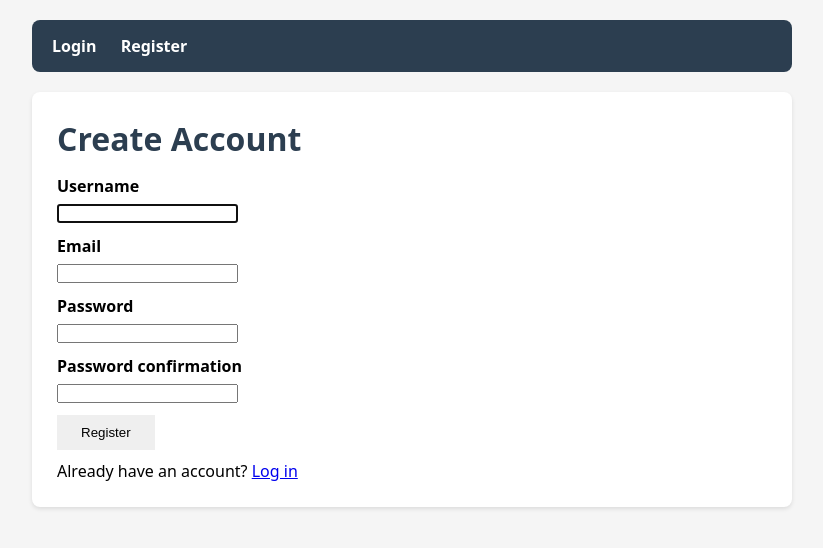
After one commit to yadavaman977/Python-Django-Training, a Django app: page /register/ in a window 1280 px wide. The commit adds this page. Shown: the top 548 px of the page, without its empty margins (228-1051 px from the left). Run offline with Django 4.2, Linux system fonts and the light colour scheme.

Commit message:
update code

```diff
--- a/taskmanager/taskmanager/settings.py
+++ b/taskmanager/taskmanager/settings.py
@@ -122,3 +122,5 @@ STATIC_URL = 'static/'
 # https://docs.djangoproject.com/en/4.2/ref/settings/#default-auto-field
 
 DEFAULT_AUTO_FIELD = 'django.db.models.BigAutoField'
+
+LOGIN_URL = '/login'
--- a/taskmanager/tasks/Templates/Tasks/base.html
+++ b/taskmanager/tasks/Templates/Tasks/base.html
@@ -83,8 +83,17 @@
 
 <body>
   <nav>
+    {% if user.is_authenticated %}
     <a href="{% url 'task_list' %}">Tasks</a>
     <a href="{% url 'task_create' %}">+ New Task</a>
+    <span style="float:right; color:#bbb;">
+      Hello, {{ user.username }} ·
+      <a href="{% url 'logout' %}" style="color:#e74c3c;">Logout</a>
+    </span>
+    {% else %}
+    <a href="{% url 'login' %}">Login</a>
+    <a href="{% url 'register' %}">Register</a>
+    {% endif %}
   </nav>
   <div class="container">{% block content %}{% endblock %}</div>
 </body>
--- /dev/null
+++ b/taskmanager/tasks/Templates/Tasks/register.html
@@ -0,0 +1,20 @@
+<!-- tasks/templates/tasks/register.html -->
+{% extends "tasks/base.html" %}
+{% block title %}Register{% endblock %}
+{% block content %}
+<h1>Create Account</h1>
+<form method="POST" style="margin-top:15px;">
+    {% csrf_token %}
+    {% for field in form %}
+    <div style="margin-bottom:12px;">
+        <label style="display:block; font-weight:bold; margin-bottom:4px;">{{ field.label }}</label>
+        {{ field }}
+        {% for error in field.errors %}
+        <p style="color:red; font-size:0.85em;">{{ error }}</p>
+        {% endfor %}
+    </div>
+    {% endfor %}
+    <button type="submit" class="btn" style="border:none; cursor:pointer; padding:10px 24px;">Register</button>
+    <p style="margin-top:10px;">Already have an account? <a href="{% url 'login' %}">Log in</a></p>
+</form>
+{% endblock %}
--- a/taskmanager/tasks/admin.py
+++ b/taskmanager/tasks/admin.py
@@ -1,5 +1,6 @@
 from django.contrib import admin
-from .models import Task
+from .models import Task, Category
 
 # Register your models here.
 admin.site.register(Task)
+admin.site.register(Category)
--- a/taskmanager/tasks/forms.py
+++ b/taskmanager/tasks/forms.py
@@ -1,5 +1,7 @@
 from django import forms
 from .models import Task
+from django.contrib.auth.forms import UserCreationForm
+from django.contrib.auth.models import User
 
 class TaskForm(forms.ModelForm):
     class Meta:
@@ -16,3 +18,11 @@ class TaskForm(forms.ModelForm):
                 'class': 'form-input',
             }),
         }
+
+
+class RegisterForm(UserCreationForm):
+    email = forms.EmailField(required=True)
+
+    class Meta:
+        model = User
+        fields = ['username', 'email', 'password1', 'password2']
--- a/taskmanager/tasks/urls.py
+++ b/taskmanager/tasks/urls.py
@@ -3,6 +3,9 @@ from . import views
 
 urlpatterns = [
     path('', views.task_list, name='task_list'),
+    path('register/', views.register_view, name='register'),
+    path('login/', views.login_view, name='login'),
+    path('logout/', views.logout_view, name='logout'),
     path('task/<int:pk>/', views.task_detail, name='task_detail'),
     path('task/new/', views.task_create, name='task_create'),
     path('task/<int:pk>/edit/', views.task_update, name='task_update'),
--- a/taskmanager/tasks/views.py
+++ b/taskmanager/tasks/views.py
@@ -1,9 +1,40 @@
 from django.shortcuts import render, get_object_or_404, redirect
 from .models import Task
-from .forms import TaskForm
+from .forms import TaskForm, RegisterForm
+from django.contrib.auth import login, logout
+from django.contrib.auth.forms import AuthenticationForm
+from django.contrib.auth.decorators import login_required
 
+def register_view(request):
+    if request.method == 'POST':
+        form = RegisterForm(request.POST)
+        if form.is_valid():
+            user = form.save()
+            login(request, user)
+            return redirect('task_list')
+    else:
+        form = RegisterForm()
+    return render(request, 'tasks/register.html', {'form': form})
+
+def login_view(request):
+    if request.method == 'POST':
+        form = AuthenticationForm(request, data=request.POST)
+        if form.is_valid():
+            user = form.get_user()
+            login(request, user)
+            return redirect('task_list')
+    else:
+        form = AuthenticationForm()
+    return render(request, 'tasks/login.html', {'form': form})
+
+@login_required
+def logout_view(request):
+    logout(request)
+    return redirect('login')
+
+@login_required
 def task_list(request):
-    tasks = Task.objects.all()
+    tasks = Task.objects.filter(user=request.user)
     pending_count = tasks.filter(completed=False).count()
     context = {
         'tasks': tasks,
@@ -11,20 +42,25 @@ def task_list(request):
     }
     return render(request, 'tasks/task_list.html', context)
 
+@login_required
 def task_detail(request, pk):
     task = get_object_or_404(Task, pk=pk)
     return render(request, 'tasks/task_detail.html', {'task': task})
 
+@login_required
 def task_create(request):
     if request.method == 'POST':
         form = TaskForm(request.POST)
         if form.is_valid():
-            form.save()
+            task = form.save(commit=False)
+            task.user = request.user
+            task.save()
             return redirect('task_list')
     else:
         form = TaskForm()
     return render(request, 'tasks/task_form.html', {'form': form, 'action': 'Create'})
 
+@login_required
 def task_update(request, pk):
     task = get_object_or_404(Task, pk=pk)
     if request.method == 'POST':
@@ -36,6 +72,7 @@ def task_update(request, pk):
         form = TaskForm(instance=task)
     return render(request, 'tasks/task_form.html', {'form': form, 'action': 'Update'})
 
+@login_required
 def task_delete(request, pk):
     task = get_object_or_404(Task, pk=pk)
     if request.method == 'POST':
@@ -43,6 +80,7 @@ def task_delete(request, pk):
         return redirect('task_list')
     return render(request, 'tasks/task_confirm_delete.html', {'task': task})
 
+@login_required
 def task_toggle(request, pk):
     task = get_object_or_404(Task, pk=pk)
     task.completed = not task.completed
```
Also changed, not shown: taskmanager/tasks/Templates/Tasks/login.html (added, +20 -0 lines), taskmanager/tasks/models.py (+12 -0 lines), taskmanager/db.sqlite3, taskmanager/tasks/migrations/0003_task_user.py (added), taskmanager/tasks/migrations/0004_category.py (added).
